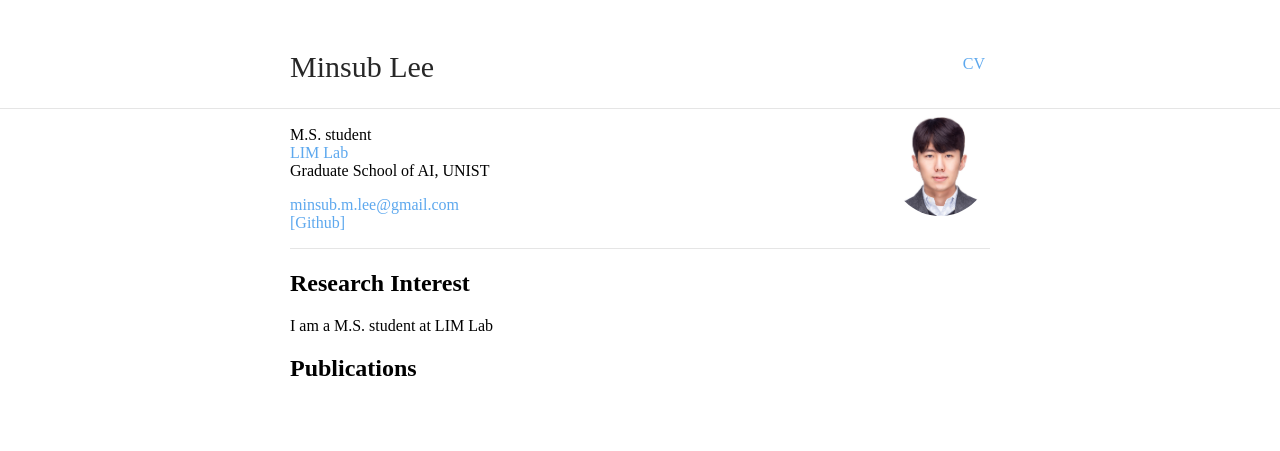
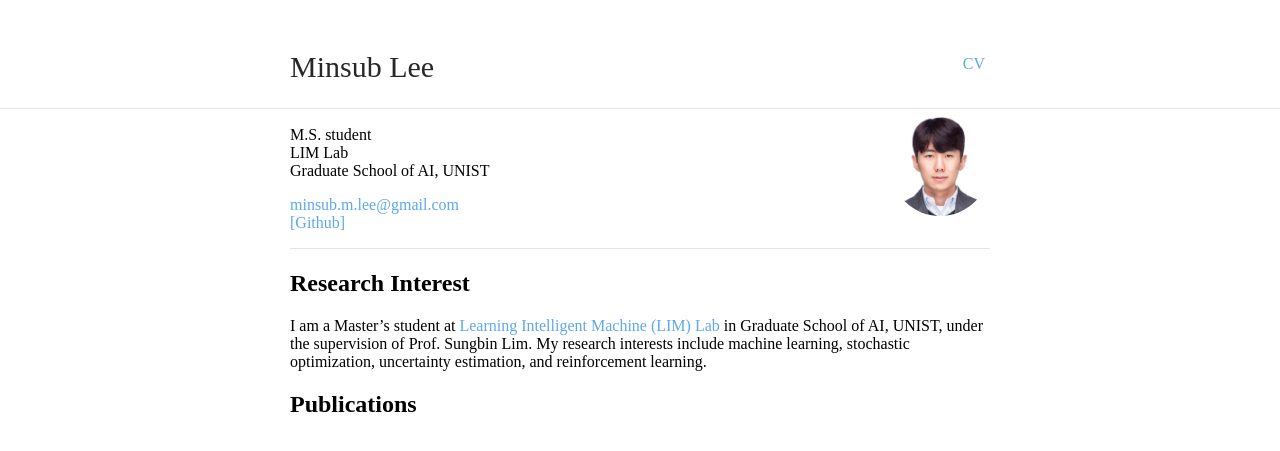
Before and after one commit to msublee/msublee.github.io, a Jekyll site: the page built from index.md, in a window 1280 px wide. Shown: the top 451 px of the page. Built offline with Jekyll 4.4.1, drawn with Linux system fonts in a browser that asks for light colours.

Commit message:
Theme changed

```diff
--- a/index.md
+++ b/index.md
@@ -7,7 +7,7 @@ layout: default
 <img class="profile-picture" src="minsub.jpg">
 
 M.S. student<br/>
-[LIM Lab](https://sites.google.com/view/sungbin/)<br/>
+LIM Lab<br/>
 Graduate School of AI, UNIST
 
 <minsub.m.lee@gmail.com><br/>
@@ -17,7 +17,7 @@ Graduate School of AI, UNIST
 
 ## Research Interest
 
-I am a M.S. student at LIM Lab
+I am a Master's student at [Learning Intelligent Machine (LIM) Lab](https://sites.google.com/view/sungbin/) in Graduate School of AI, UNIST, under the supervision of Prof. Sungbin Lim. My research interests include machine learning, stochastic optimization, uncertainty estimation, and reinforcement learning.
 
 ## Publications
 <!--
```
